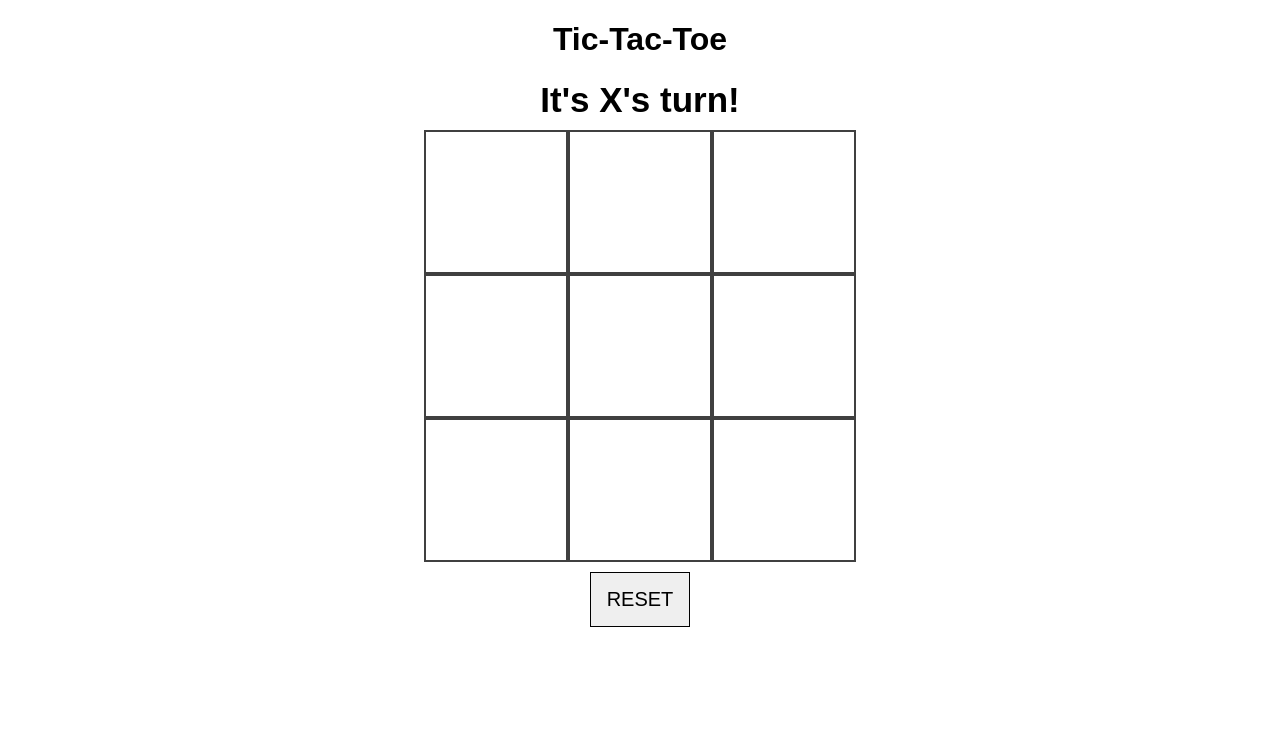
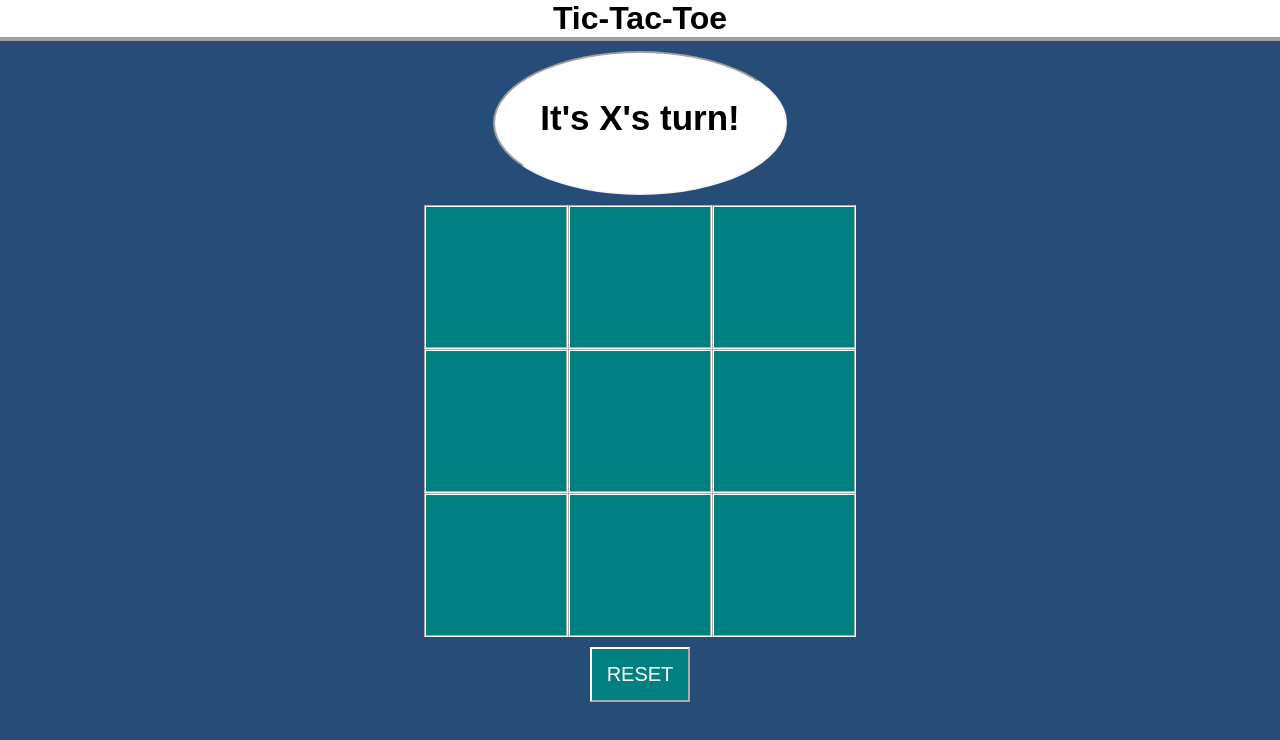
Before and after one commit to Christian-Betances/Tic-Tac-Toe, a plain HTML site: page index.html in a window 1280 px wide. Drawn offline with Linux system fonts and the light colour scheme.

Commit message:
edited style

```diff
--- a/style.css
+++ b/style.css
@@ -1,13 +1,35 @@
+*{
+
+    margin: 0;
+    padding: 0;
+}
 body {
 
     text-align: center;
     font-family: Arial, Helvetica, sans-serif;
+    background-color: #274C77;
+}
+h1 {
+
+    background-color: white;
+    border-bottom: 4px outset whitesmoke;
+    color: black;
 }
 h2 {
 
-    margin: 0 auto;
     font-size: 35px;
-    margin: 10px;
+    text-align: center;
+
+    margin: 10px auto;
+    padding: 45px;
+
+    width: 200px;
+    height: 50px;
+
+    color: black;
+    background-color: white;
+    border: 2px inset whitesmoke;
+    border-radius: 50%;
 }
 .flex-container {
 
@@ -20,6 +42,7 @@ h2 {
     height: 100%;
     width: 100%;
     flex-direction: column;
+
 }
 .flex-wrap {
 
@@ -29,16 +52,29 @@ h2 {
 }
 .square{
 
-    border: 2px solid rgba(0, 0, 0, .75);
+    border: 2px groove white;
     height: 140px;
     width: 140px;
+    background-color: teal;
 }
 #reset-button {
 
     text-align: center;
     font-size: 20px;
-    border: 1px solid black;
+    border: 2px outset white;
     height: 55px;
     width: 100px;
     margin: 10px;
+
+    color: white;
+    background-color: teal;
 }
+#reset-button:hover {
+
+    font-size: 40px;
+    width: 200px;
+    border: 4px outset teal;
+
+    color: black;
+    background-color: white;
+}
```
